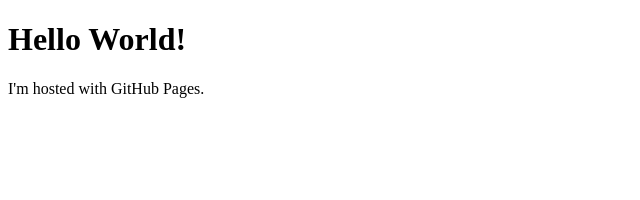
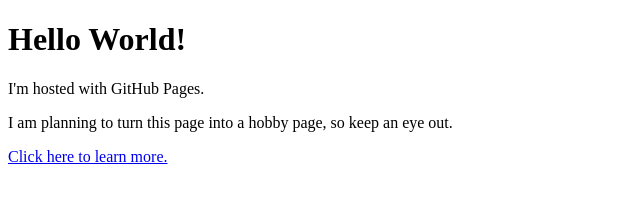
Before and after one commit to DreamingofRoses/dreamingofroses.github.io, a plain HTML site: page index.html in a window 1280 px wide. Shown: the whole page, without its empty margins (0-640 px from the left). Drawn offline with Linux system fonts and the light colour scheme.

Commit message:
Test Commit

```diff
--- a/index.html
+++ b/index.html
@@ -6,5 +6,9 @@
 <body>
     <h1>Hello World!</h1>
     <p>I'm hosted with GitHub Pages.</p>
+
+    <p>I am planning to turn this page into a hobby page, so keep an eye out.</p>
+    <a href="mitchellsguide.html">Click here to learn more.</a>
+
 </body>
 </html>
```
